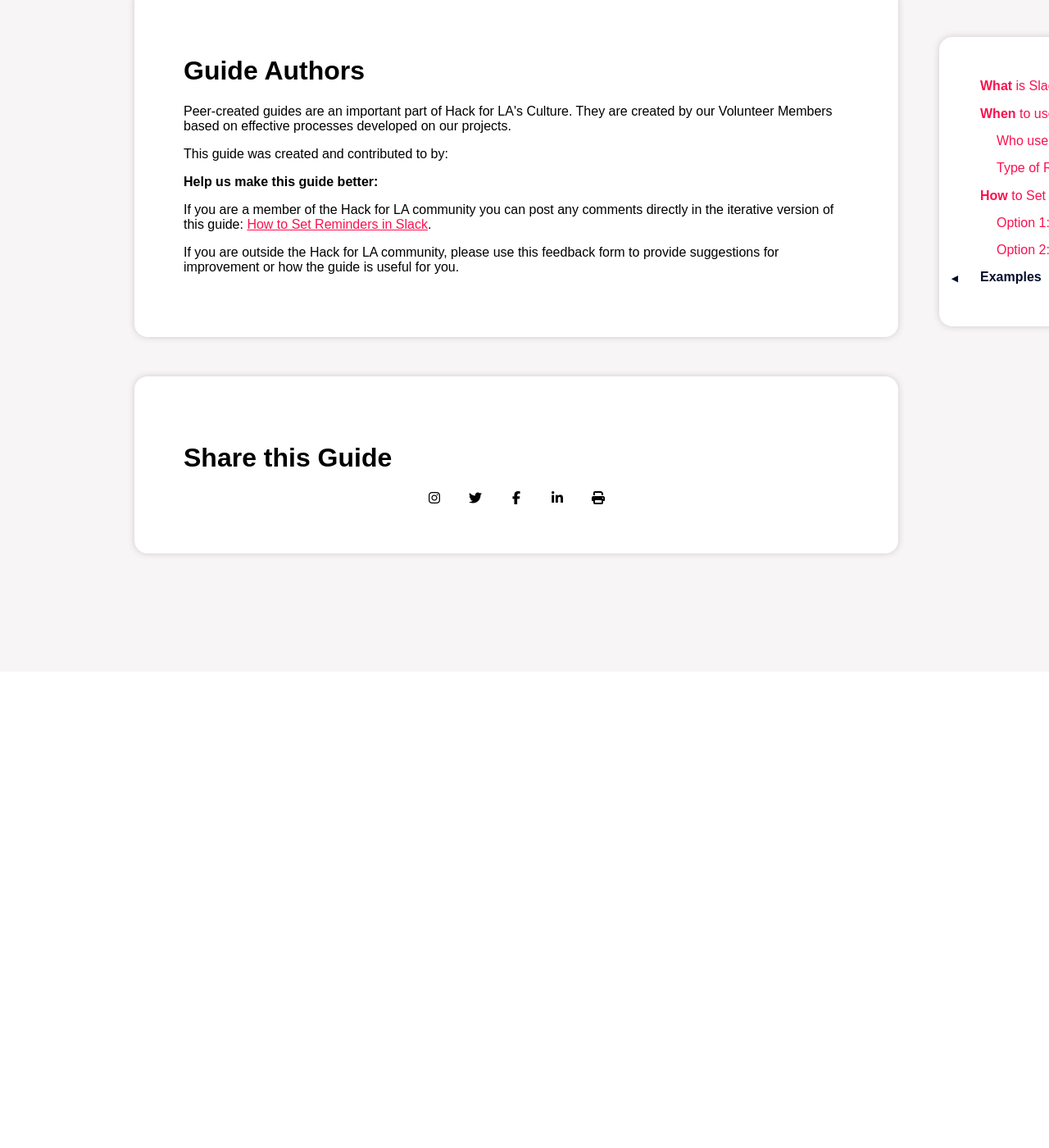
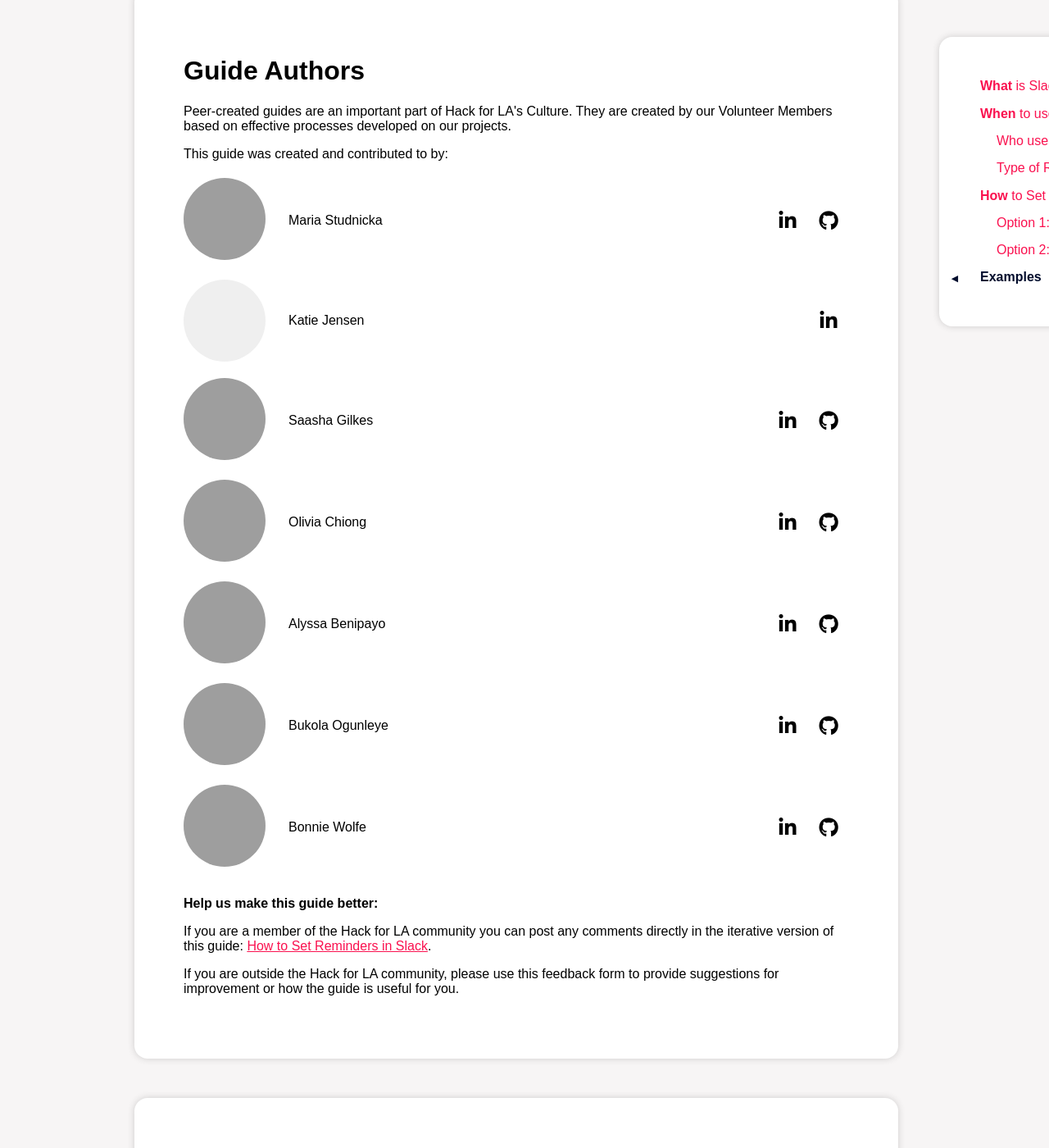
Before and after one commit to abenipa3/guide-pages, a Jekyll site: the page built from _guide-pages/how-to-set-reminders-in-slack.md, in a window 1280 px wide and 1400 px high, scrolled down 4967 px. Shown: the whole window at 82% size. Built offline with Jekyll 4.4.1, drawn with Linux system fonts in a browser that asks for light colours; nearby versions of some CDN libraries; before the commit the page ends 5786 px from its top, so only the background shows below that; grey boxes are pictures that could not be loaded.

Commit message:
Updated Guide Authors Section with their respective profile

```diff
--- a/_guide-pages/how-to-set-reminders-in-slack.md
+++ b/_guide-pages/how-to-set-reminders-in-slack.md
@@ -3,51 +3,65 @@ layout: guide-pages
 title: How to Set Reminders in Slack
 provider-link: "/how-to-set-reminders-in-slack"
 overview: "Slack is a communication and collaboration platform that organizes conversations into topics, groups or private messages.  Each topic or group is called a Channel.  Hack for LA uses slack to allow teams to connect, discuss and work on projects collectively.  There are channels set up for both specific projects, and specific functional roles."
-sections:
-  - title: "What is Slack?"
-    href: "#what-is-slack"
-  - title: "When to use Reminders"
-    href: "#when-to-use-reminders"
-    subsection:
-      - title: "Who uses reminders"
-        href: "#who-uses-reminders"
-      - title: "Type of Reminders"
-        href: "#type-of-reminders"
-  - title: "How to Set Up Reminders?"
-    href: "#how-to-set-up-reminders-"
-    subsection:
-      - title: "Option 1: by Navigation"
-        href: "#option-1-by-navigation"
-      - title: "Option 2: by Direct Entry"
-        href: "#option-2-by-direct-entry"
-  - title: "When to use Reminders"
-    href: "#when-to-use-reminders"
-  - title: "Examples"
-    href: "#examples"
-  - title: "Guide Authors"
-    href: "#guide-authors"
+# sections:
+#   - title: "What is Slack?"
+#     href: "#what-is-slack"
+#   - title: "When to use Reminders"
+#     href: "#when-to-use-reminders"
+#     subsection:
+#       - title: "Who uses reminders"
+#         href: "#who-uses-reminders"
+#       - title: "Type of Reminders"
+#         href: "#type-of-reminders"
+#   - title: "How to Set Up Reminders?"
+#     href: "#how-to-set-up-reminders-"
+#     subsection:
+#       - title: "Option 1: by Navigation"
+#         href: "#option-1-by-navigation"
+#       - title: "Option 2: by Direct Entry"
+#         href: "#option-2-by-direct-entry"
+#   - title: "When to use Reminders"
+#     href: "#when-to-use-reminders"
+#   - title: "Examples"
+#     href: "#examples"
+#   - title: "Guide Authors"
+#     href: "#guide-authors"
 guide-author:
   - name: "Maria Studnicka"
-    linked-in: "https://www.linkedin.com/"
-    github: "https://github.com/"
+    links:
+      linked-in: "https://www.linkedin.com/in/maria-studnicka/"
+      github: "https://github.com/mariastudnicka"
+    picture: https://avatars.githubusercontent.com/mariastudnicka
   - name: "Katie Jensen"
-    linked-in: "https://www.linkedin.com/"
-    github: "https://github.com/"
+    links:
+      linked-in: "https://www.linkedin.com/in/katie-jensen/"
+      github:
+    picture: https://media-exp1.licdn.com/dms/image/C4E03AQFxH7i2p-BbAQ/profile-displayphoto-shrink_400_400/0/1623178954400?e=1650499200&v=beta&t=7JZ76Ux55xt-UhcvTWODpcMDYcP1v9nHa6Pymi9Hae4
   - name: "Saasha Gilkes"
-    linked-in: "https://www.linkedin.com/"
-    github: "https://github.com/"
-  - name: "Oliva Chiong"
-    linked-in: "https://www.linkedin.com/"
-    github: "https://github.com/"
+    links:
+      linked-in: "https://www.linkedin.com/in/saashagilkes/"
+      github: "https://github.com/SaashaG"
+    picture: https://avatars.githubusercontent.com/SaashaG
+  - name: "Olivia Chiong"
+    links:
+      linked-in: "https://www.linkedin.com/in/chiongolivia/"
+      github: "https://github.com/Olivia-Chiong"
+    picture: https://avatars.githubusercontent.com/Olivia-Chiong
   - name: "Alyssa Benipayo"
-    linked-in: "https://www.linkedin.com/"
-    github: "https://github.com/"
+    links:
+      linked-in: "https://www.linkedin.com/in/alyssabenipayo/"
+      github: "https://github.com/alyssabenipayo"
+    picture: https://avatars.githubusercontent.com/alyssabenipayo
   - name: "Bukola Ogunleye"
-    linked-in: "https://www.linkedin.com/"
-    github: "https://github.com/"
+    links:
+      linked-in: "https://www.linkedin.com/in/bukola-ogunleye-j/"
+      github: "https://github.com/SheIsBukki"
+    picture: https://avatars.githubusercontent.com/SheIsBukki
   - name: "Bonnie Wolfe"
-    linked-in: "https://www.linkedin.com/"
-    github: "https://github.com/"
+    links:
+      linked-in: "https://www.linkedin.com/in/bonnieawolfe/"
+      github: "https://github.com/ExperimentsInHonesty"
+    picture: https://avatars.githubusercontent.com/ExperimentsInHonesty
 ---
 
 # **What** is Slack?
--- a/_layouts/guide-pages.html
+++ b/_layouts/guide-pages.html
@@ -8,7 +8,7 @@ layout: default
 
     <div class="page-content-container-grid">
       <div class="card-primary page-card--guide page-card--overview">
-        <!-- This page card contains the guide's overview and direct links -->
+        <!-- This page card contains the guide"s overview and direct links -->
         <h1 class="guide-title">{{ page.title }}</h1>
         {{ page.overview | markdownify }}
 
@@ -44,9 +44,31 @@ layout: default
       <p>Peer-created guides are an important part of Hack for LA's Culture.  They are created by our Volunteer Members based on effective processes developed on our projects.</p>
       <p>This guide was created and contributed to by:</p>
 
+      <div class="authors-container">
+          {% for item in page.guide-author %}
+          <div class="authors-profile">
+            {% if item.links.github %}
+            <a href="{{ item.links.github }}" target="_blank" title="{{ item.name }}'s GitHub Profile"><img class="author-img" src="{{ item.picture }}" width="100" height="100"/></a>
+            <!-- <img src="{{ item.picture }}" alt="Author Image" width="100" height="100" border-radius="50%" > -->
+            {% else %}
+            <a href="{{ item.links.linked-in }}" target="_blank" title="{{ item.name }}'s LinkedIn Profile"><div class="author-img-placeholder"></div></a>
+            {% endif %}
+            <p>{{ item.name }}</p>
+          </div>
+          <div class="authors-contact">
+          {% if item.links.linked-in and item.links.github %}
+          <a href="{{ item.links.linked-in }}" target="_blank" title="Linkedin Profile" class="fa fa-linkedin fa-xl"></a>
+          <a href="{{ item.links.github }}" target="_blank" title="GitHub Profile" class="fa fa-github fa-xl"></a>
+          {% elsif item.links.linked-in %}
+          <a href="{{ item.links.linked-in }}" target="_blank" title="Linkedin Profile" class="fa fa-linkedin fa-xl"></a>
+          {% else %}
+          <a href="{{ item.links.github }}" target="_blank" title="GitHub Profile" class="fa fa-github fa-xl"></a>
+          {% endif %}
+        </div>
+        {% endfor %}
+      </div>
+
       <p><b>Help us make this guide better:</b></p>
-
-
       <p>If you are a member of the Hack for LA community you can post any comments directly in the iterative version of this guide: <a href="https://www.google.com/"style="color: #fa114f;" >{{page.title}}</a>.</p>
 
       <p>If you are outside the Hack for LA community, please use this feedback form to provide suggestions for improvement or how the guide is useful for you.</p>
@@ -97,4 +119,4 @@ layout: default
   <link href="//netdna.bootstrapcdn.com/font-awesome/3.2.1/css/font-awesome.css" rel="stylesheet">
 
   <!-- Include javaScript -->
-  <script src="{{ '/assets/js/guidepages.js' | absolute_url }}"></script>
+  <script src="{{ "/assets/js/guidepages.js" | absolute_url }}"></script>
--- a/css/style.css
+++ b/css/style.css
@@ -59,16 +59,17 @@ body {
 
 .page-content-container-grid {
 	display: grid;
-	grid-template-columns: auto;
+	grid-template-columns: 20vw auto;
 	grid-template-rows: auto;
 	grid-template-areas:
-		"content1 nav1"
-		"content2 nav2"
-		"content3 nav3"
-		"content4 nav4";
+		"content1 nav"
+		"content2 ......."
+		"content3 ......."
+		"content4 .......";
 	justify-content: start;
 	scroll-behavior: smooth;
 	align-items: start;
+	grid-column-start: 1;
 }
 
 .card-primary.page-card--guide.page-card--overview {
@@ -94,8 +95,45 @@ body {
 	grid-area: content2;
 }
 
+/* Guide Authors */
+
 .page-card--authors {
 	grid-area: content3;
+}
+
+.authors-container {
+	display: grid;
+	grid-template-columns: 1fr 1fr;
+	grid-gap: 20px;
+	margin-bottom: 32px;
+	margin-top: 20px;
+}
+
+.authors-profile {
+	display: flex;
+	align-items: center;
+	justify-content: flex-start;
+}
+
+.authors-profile > a {
+	margin-right: 28px;
+}
+
+.authors-profile img {
+	border-radius: 50%;
+}
+
+.authors-contact {
+	display: flex;
+	align-items: center;
+	justify-content: flex-end;
+}
+
+.author-img-placeholder {
+	background-color: #efefef;
+	width: 100px;
+	height: 100px;
+	border-radius: 50%;
 }
 
 .card-primary {
@@ -127,7 +165,8 @@ body {
 }
 
 .sticky-nav {
-	grid-area: nav2;
+	grid-area: nav;
+	grid-column-start: 2;
 	display: none;
 	background: #fff;
 	border: 0px solid rgba(51, 51, 51, 0.06);
@@ -255,7 +294,6 @@ img {
 
 	.page-content-container-grid {
 		margin-left: 100px;
-		grid-area: content;
 		justify-self: start;
 		grid-template-columns: 996px auto;
 		grid-template-rows: auto;
```
Also changed, not shown: 2 other files.
